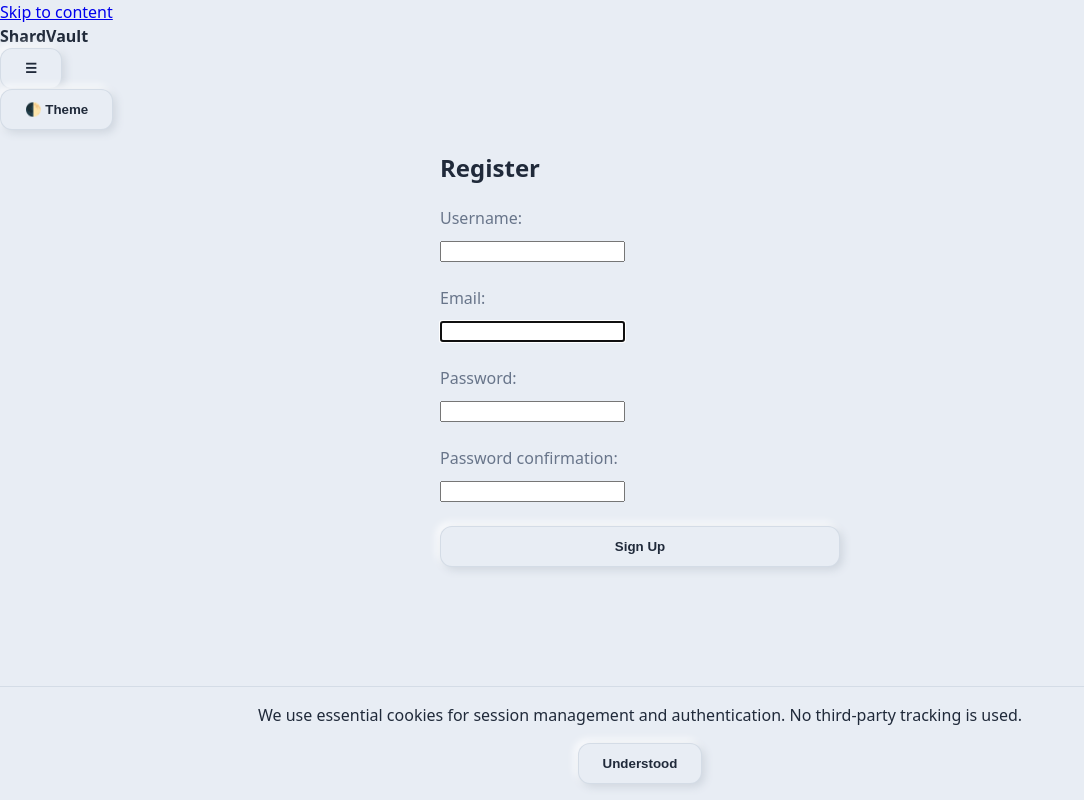
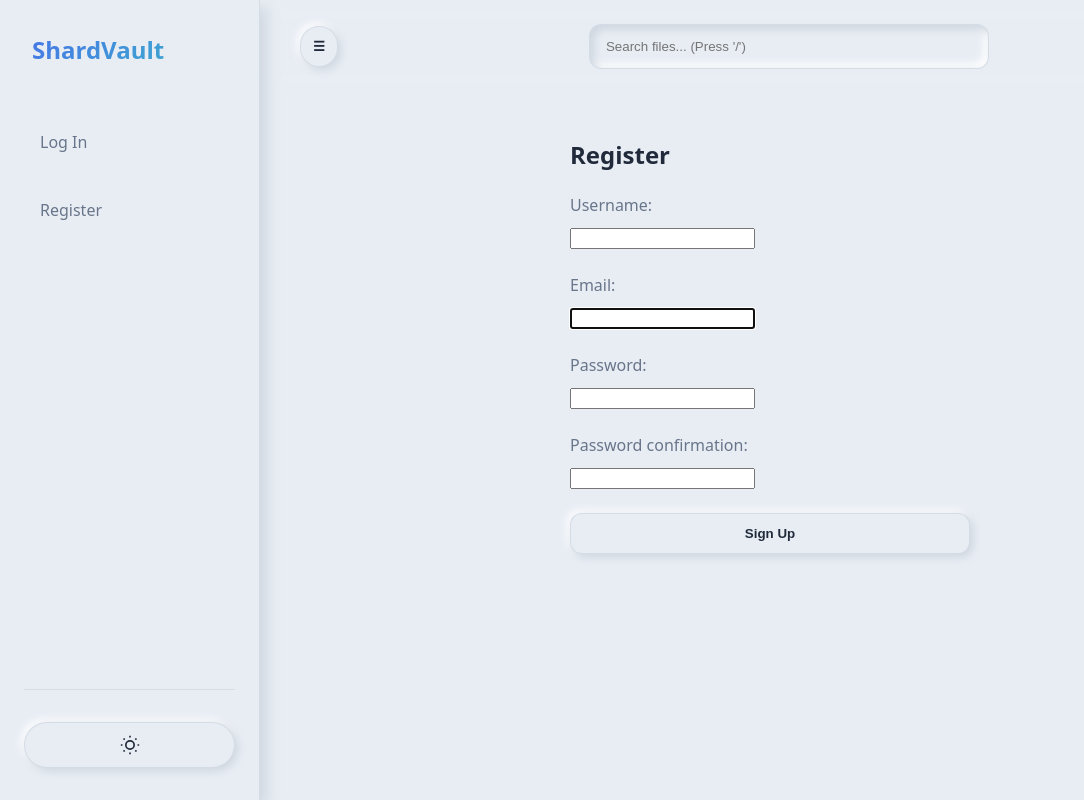
Before and after one commit to farazalisayyed2728/Shard-Vault, a Django app: page /accounts/register/ in a window 1280 px wide. Shown: the whole page, without its empty margins (0-1084 px from the left). Run offline with Django 5.2, Linux system fonts and the light colour scheme; parts of the project's set-up code (start-up, migrations or seed data) failed here and were passed over.

Commit message:
change base

```diff
--- a/templates/base.html
+++ b/templates/base.html
@@ -6,51 +6,86 @@
     <title>ShardVault</title>
     <link rel="stylesheet" href="/static/css/tokens.css">
     <link rel="stylesheet" href="/static/css/layout.css">
-    <link rel="stylesheet" href="/static/css/bento.css">
     <link rel="stylesheet" href="/static/css/components.css">
+    <link rel="stylesheet" href="/static/css/dashboard.css">
     <script src="/static/js/theme.js"></script>
     <script src="/static/js/app.js" defer></script>
 </head>
 <body>
-    <a href="#main" class="skip-link">Skip to content</a>
-    <header>
-        <div class="logo"><strong>ShardVault</strong></div>
-        <button id="mobile-menu-btn" class="btn" aria-expanded="false" aria-controls="main-nav" aria-label="Toggle menu">☰</button>
-        <nav id="main-nav">
+    <a href="#main" class="skip-link" style="position:absolute; left:-999px;">Skip to content</a>
+
+    <div class="app-layout">
+        <!-- Sidebar -->
+        <aside class="sidebar" id="sidebar">
+            <div class="sidebar-header">
+                <h2>ShardVault</h2>
+            </div>
+
+            <nav class="nav-menu">
                 {% if user.is_authenticated %}
-                <a href="{% url 'dashboard' %}">Dashboard</a>
-                <a href="{% url 'file_list' %}">My Files</a>
-                <a href="{% url 'trash' %}">Trash</a>
-                <span>Usage: {{ request.user.used_bytes|filesizeformat }}</span>
-                <form action="{% url 'logout' %}" method="post" style="display:inline;">
+                    <a href="{% url 'dashboard' %}" class="nav-item {% if request.resolver_match.url_name == 'dashboard' %}active{% endif %}">
+                        <svg width="20" height="20" viewBox="0 0 24 24" fill="none" stroke="currentColor" stroke-width="2"><rect x="3" y="3" width="7" height="9" rx="1"/><rect x="14" y="3" width="7" height="5" rx="1"/><rect x="14" y="12" width="7" height="9" rx="1"/><rect x="3" y="16" width="7" height="5" rx="1"/></svg>
+                        Dashboard
+                    </a>
+                    <a href="{% url 'file_list' %}" class="nav-item {% if request.resolver_match.url_name == 'file_list' %}active{% endif %}">
+                        <svg width="20" height="20" viewBox="0 0 24 24" fill="none" stroke="currentColor" stroke-width="2"><path d="M13 2H6a2 2 0 0 0-2 2v16a2 2 0 0 0 2 2h12a2 2 0 0 0 2-2V9z"/><polyline points="13 2 13 9 20 9"/></svg>
+                        My Files
+                    </a>
+                    <a href="{% url 'trash' %}" class="nav-item {% if request.resolver_match.url_name == 'trash' %}active{% endif %}">
+                        <svg width="20" height="20" viewBox="0 0 24 24" fill="none" stroke="currentColor" stroke-width="2"><polyline points="3 6 5 6 21 6"/><path d="M19 6v14a2 2 0 0 1-2 2H7a2 2 0 0 1-2-2V6m3 0V4a2 2 0 0 1 2-2h4a2 2 0 0 1 2 2v2"/></svg>
+                        Trash
+                    </a>
+                    {% if user.is_staff %}
+                    <a href="{% url 'admin_dashboard' %}" class="nav-item {% if request.resolver_match.url_name == 'admin_dashboard' %}active{% endif %}">
+                        <svg width="20" height="20" viewBox="0 0 24 24" fill="none" stroke="currentColor" stroke-width="2"><path d="M12 2v20M17 5H9.5a3.5 3.5 0 0 0 0 7h5a3.5 3.5 0 0 1 0 7H6"/></svg>
+                        Cluster Admin
+                    </a>
+                    {% endif %}
+                {% else %}
+                    <a href="{% url 'login' %}" class="nav-item">Log In</a>
+                    <a href="{% url 'register' %}" class="nav-item">Register</a>
+                {% endif %}
+            </nav>
+
+            <div class="sidebar-footer">
+                <button id="theme-toggle" class="btn btn-icon" aria-label="Toggle theme">
+                    <svg width="20" height="20" viewBox="0 0 24 24" fill="none" stroke="currentColor" stroke-width="2"><circle cx="12" cy="12" r="5"/><path d="M12 1v2M12 21v2M4.22 4.22l1.42 1.42M18.36 18.36l1.42 1.42M1 12h2M21 12h2M4.22 19.78l1.42-1.42M18.36 5.64l1.42-1.42"/></svg>
+                </button>
+                {% if user.is_authenticated %}
+                <form action="{% url 'logout' %}" method="post">
                     {% csrf_token %}
-                    <button type="submit" class="btn">Log Out</button>
+                    <button type="submit" class="btn" style="width:100%;">Log Out</button>
                 </form>
                 {% endif %}
-            <button id="theme-toggle" class="btn">🌓 Theme</button>
-        </nav>
+            </div>
+        </aside>
+
+        <!-- Main Workspace -->
+        <main class="main-content">
+            <header class="top-bar">
+                <button id="mobile-menu-btn" class="btn btn-icon mobile-toggle">☰</button>
+                <div class="search-container" style="flex:1; max-width: 400px; margin: 0 2rem;">
+                    <input type="text" class="neo-input" id="search-input" placeholder="Search files... (Press '/')">
+                </div>
+                <div class="user-profile">
+                    {% if user.is_authenticated %}
+                        <strong>{{ user.username }}</strong>
+                    {% endif %}
+                </div>
             </header>
 
+            <div id="main" class="page-container">
                 {% if messages %}
-        <div class="messages">
                     {% for message in messages %}
-                <div class="alert {{ message.tags }}">{{ message }}</div>
+                        <div class="neo-card" style="margin-bottom: 1rem; padding: 1rem; border-left: 4px solid var(--accent-blue);">
+                            {{ message }}
+                        </div>
                     {% endfor %}
-        </div>
                 {% endif %}
 
-    <main id="main">
                 {% block content %}{% endblock %}
+            </div>
         </main>
-    <button id="back-to-top" class="btn" aria-label="Back to top" style="display:none; position:fixed; bottom:20px; right:20px; z-index:1000;">↑ Top</button>
-
-    <!-- Floating Contact Button -->
-    <button id="contact-button" class="btn" style="position:fixed; bottom:20px; left:20px; border-radius:50%; width:50px; height:50px; font-size:1.5rem; z-index:1000;" aria-label="Contact support">💬</button>
-
-    <!-- Cookie Notice -->
-    <div id="cookie-notice" style="display:none; position:fixed; bottom:0; left:0; right:0; background:var(--surface-color); padding:1rem; border-top:1px solid var(--border-color); z-index:1001; text-align:center;">
-        <p style="margin:0 0 1rem 0;">We use essential cookies for session management and authentication. No third-party tracking is used.</p>
-        <button id="accept-cookies" class="btn">Understood</button>
     </div>
 </body>
 </html>
```
Lines whose indentation alone changed are shown as unchanged.
